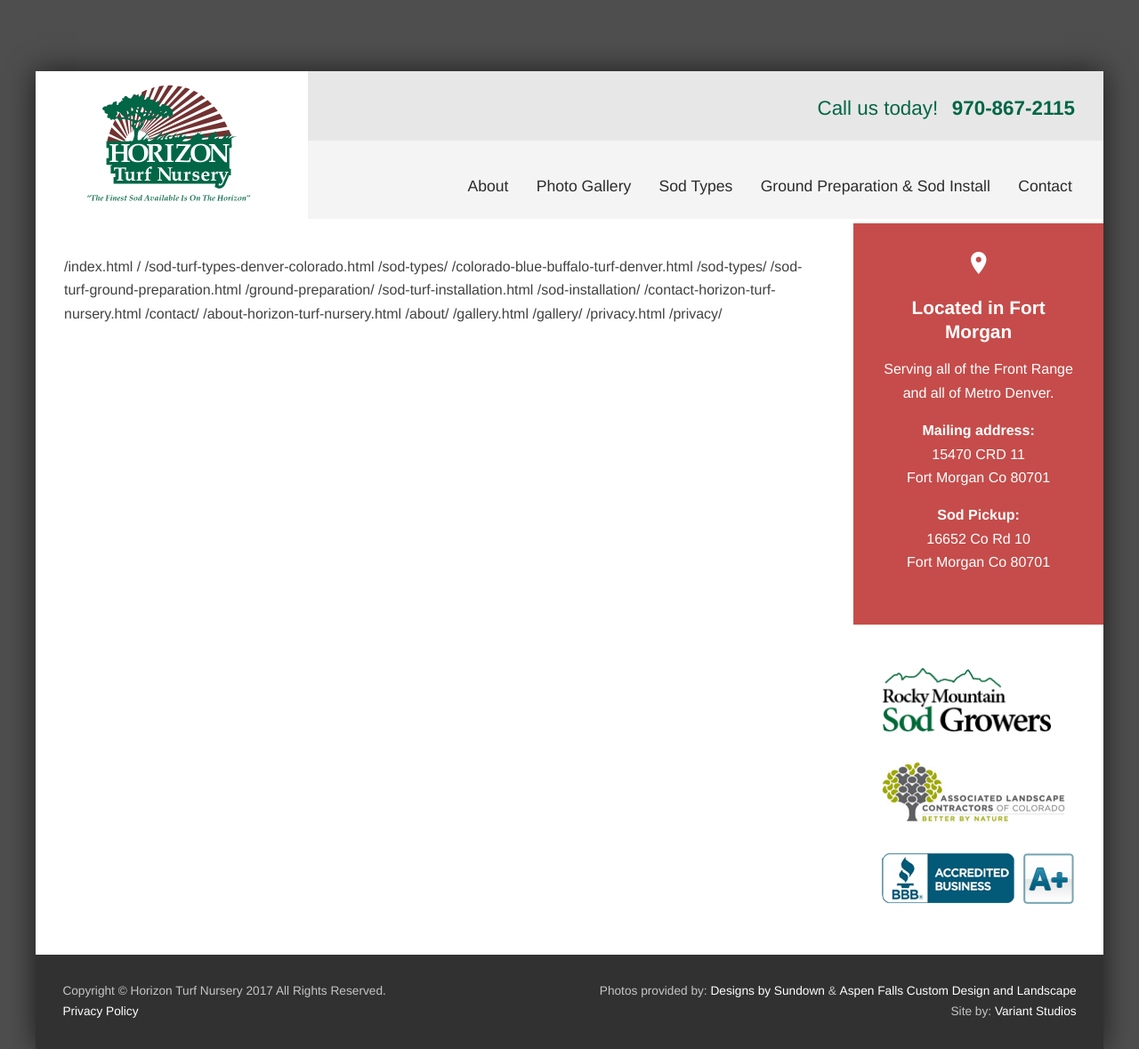
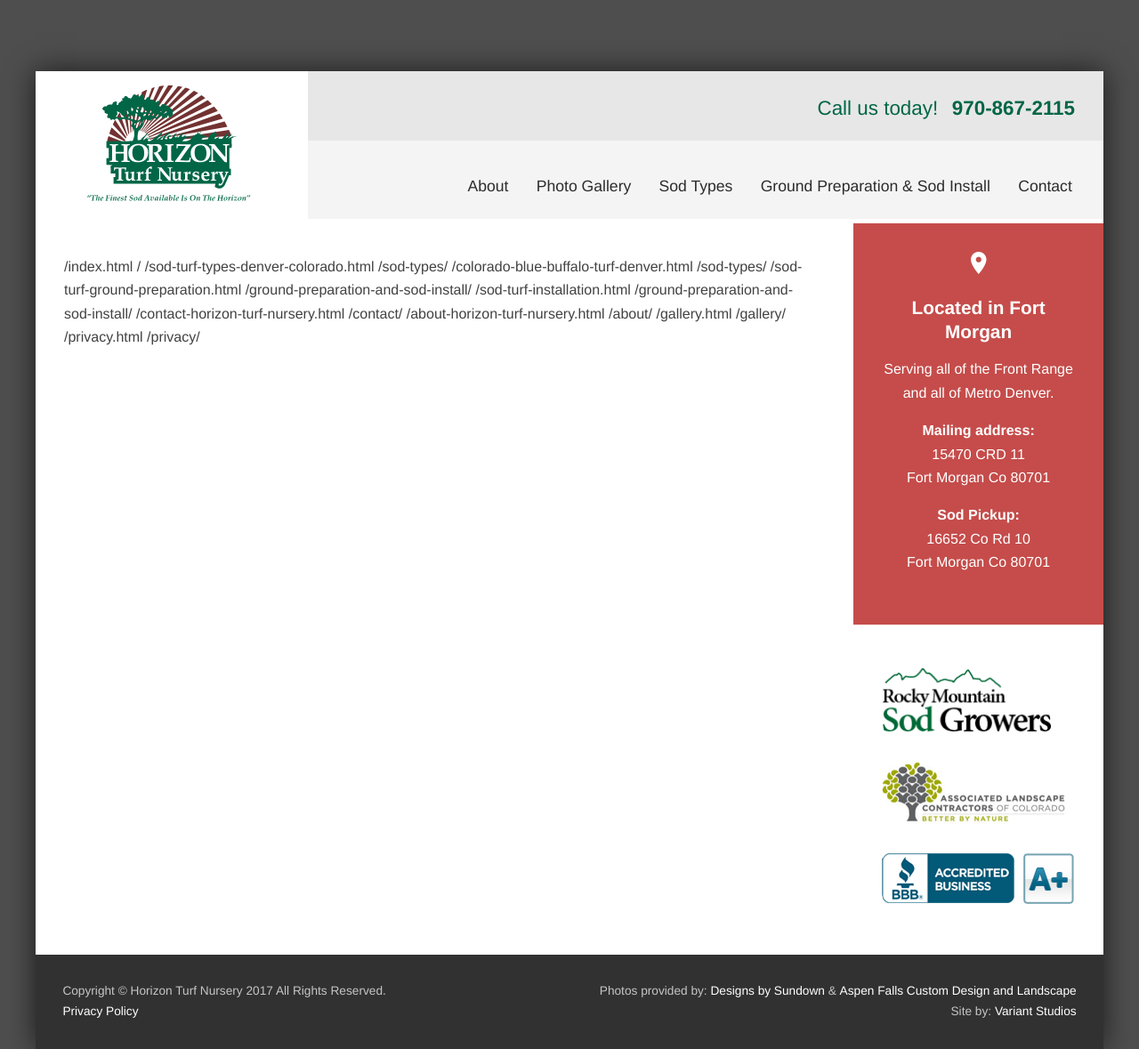
Before and after one commit to variantstudios/horizonturfnursery.com, a Jekyll site: the page built from 301.md, in a window 1280 px wide. Shown: the whole page at 89% size. Built offline with Jekyll 4.4.1, drawn with Linux system fonts in a browser that asks for light colours; nearby versions of some CDN libraries; our own code applies the rules of GitHub Pages for plain Markdown files.

Commit message:
Updated the 301 redirects and added a title for the sod options on the contact page.

```diff
--- a/301.md
+++ b/301.md
@@ -1,8 +1,8 @@
 /index.html /
 /sod-turf-types-denver-colorado.html /sod-types/
 /colorado-blue-buffalo-turf-denver.html /sod-types/
-/sod-turf-ground-preparation.html /ground-preparation/
-/sod-turf-installation.html /sod-installation/
+/sod-turf-ground-preparation.html /ground-preparation-and-sod-install/
+/sod-turf-installation.html /ground-preparation-and-sod-install/
 /contact-horizon-turf-nursery.html /contact/
 /about-horizon-turf-nursery.html /about/
 /gallery.html /gallery/
--- a/_includes/contact-form.html
+++ b/_includes/contact-form.html
@@ -25,6 +25,7 @@
   </div>
   <div class="webform-component">
     <div>
+        <h4>What type of sod are you interested in?</h4>
       <span class="subfield">
         <label class="choice" for="htn_kentucky_bluegrass">HTN Kentucky Bluegrass</label>
         <input id="htn_kentucky_bluegrass" name="HTN Kentucky Bluegrass" type="checkbox" class="field checkbox" value="true">
```
